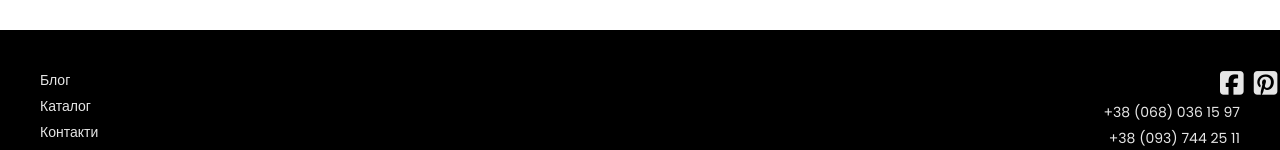
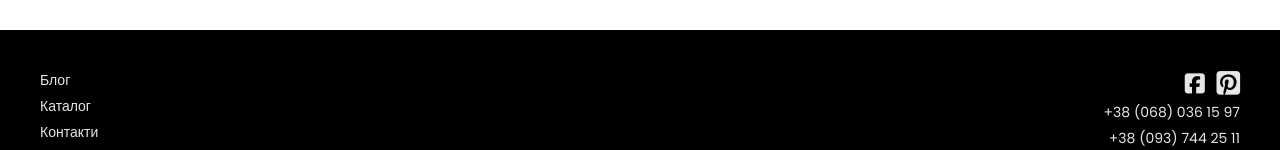
Before and after one commit to anton-sedchenko/online-store-project, a React (Vite) app in the folder client/: page / in a window 1280 px wide. In both pictures the pointer is over the link 1194 px from the left and 811 px from the top of the page. Shown: the part 728-878 px from the top of the page. Built offline with nearby package versions, Linux system fonts and the light colour scheme; no server answers.

Commit message:
footer social links styles changed

```diff
--- a/client/src/styles/_footer.scss
+++ b/client/src/styles/_footer.scss
@@ -102,12 +102,7 @@ footer {
 
 .footer__social-link {
   font-size: 27px;
-  //background: linear-gradient(to top, purple 50%, white 50%);
-  //background-size: 100% 200%;
-  //background-position: 0 0;
-  //-webkit-background-clip: text;
-  //-webkit-text-fill-color: transparent;
-  //transition: all 1s ease;
+  transition: all 1s ease;
   margin-right: 10px;
 }
 
@@ -115,19 +110,6 @@ footer {
   margin-right: 0;
 }
 
-//.footer__social-link:hover {
-//  background-position: 0 100%;
-//  transform: scale(85%);
-//}
-
-.footer__contact__container:hover {
-  width: 20px;
-  aspect-ratio: 1;
-  border-radius: 50%;
-  background: #000;
-  box-shadow: 0 0 0 0 #0004;
-  animation: l1 1s infinite;
+.footer__social-link:hover {
+  transform: scale(85%);
 }
-@keyframes l1 {
-  100% {box-shadow: 0 0 0 30px #0000}
-}
```
